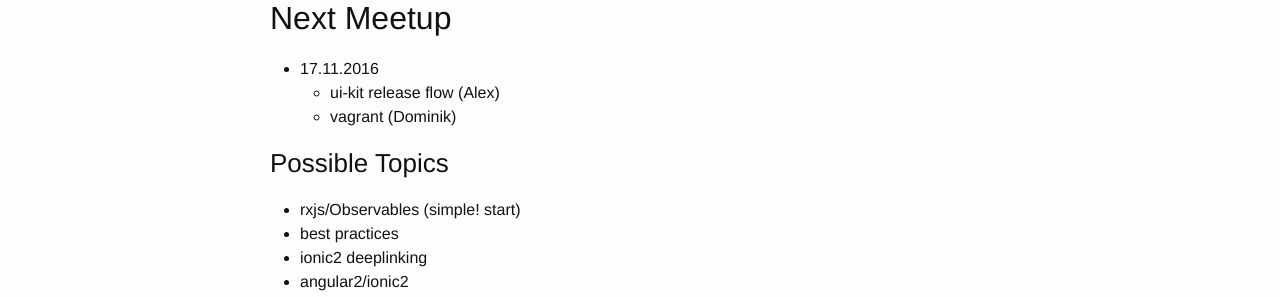
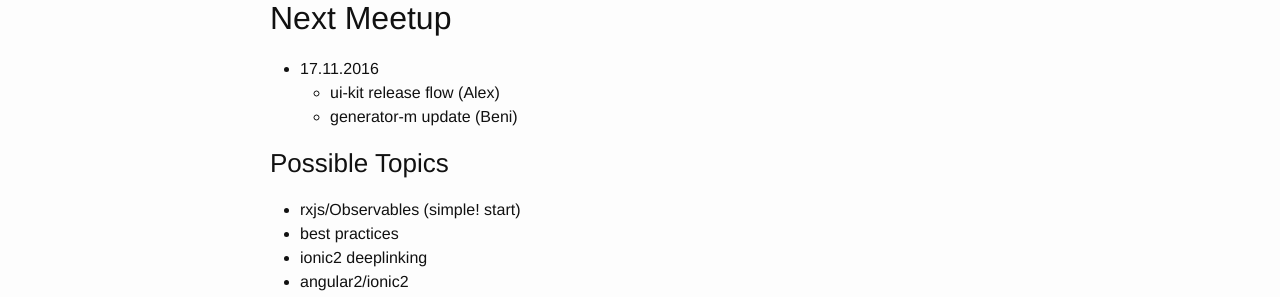
Before and after one commit to MathiasTim/javascript-company-meeting, a Jekyll site: the page built from _posts/2016-10-27-meetup.md, in a window 1280 px wide. Shown: the part 497-794 px from the top of the page. Built offline with Jekyll 4.4.1, drawn with Linux system fonts in a browser that asks for light colours.

Commit message:
Update 2016-10-27-meetup.md

```diff
--- a/_posts/2016-10-27-meetup.md
+++ b/_posts/2016-10-27-meetup.md
@@ -20,7 +20,7 @@
 
 - 17.11.2016
   - ui-kit release flow (Alex)
-  - vagrant (Dominik)
+  - generator-m update (Beni)
 
 ### Possible Topics
 - rxjs/Observables (simple! start)
```
